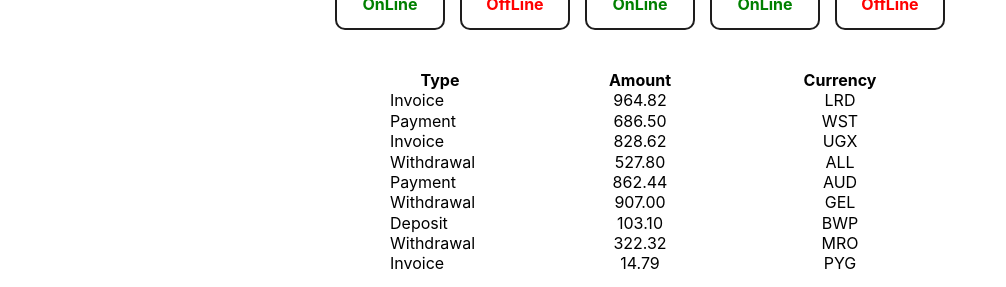
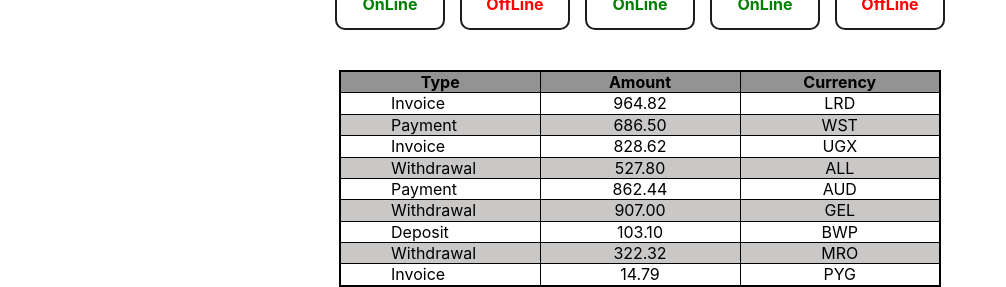
Before and after one commit to MarginTrader1/goit-react-hw-01, a React (Vite) app: page / in a window 1280 px wide. Shown: the part 569-856 px from the top of the page, without its empty margins (0-1006 px from the left). Built offline with nearby package versions, Linux system fonts and the light colour scheme.

Commit message:
Update TransactionHistory.module.css

```diff
--- a/src/components/TransactionHistory/TransactionHistory.module.css
+++ b/src/components/TransactionHistory/TransactionHistory.module.css
@@ -3,6 +3,11 @@ table {
    margin-left: auto;
    margin-right: auto;
    border-collapse: collapse;
+   border: 2px solid black;
+}
+
+thead {
+    background-color: rgb(148, 147, 147);
 }
 
 tr {
@@ -11,6 +16,7 @@ tr {
 
 th {
    width: 200px;
+   border: 1px solid black;
 }
 
 .firstColumn {
@@ -18,3 +24,11 @@ th {
    padding-left: 50px;
    text-transform: capitalize;
 }
+
+td {
+    border: 1px solid black;
+}
+
+tbody > :nth-child(even) {
+    background-color: rgb(202, 199, 199);
+}
```
